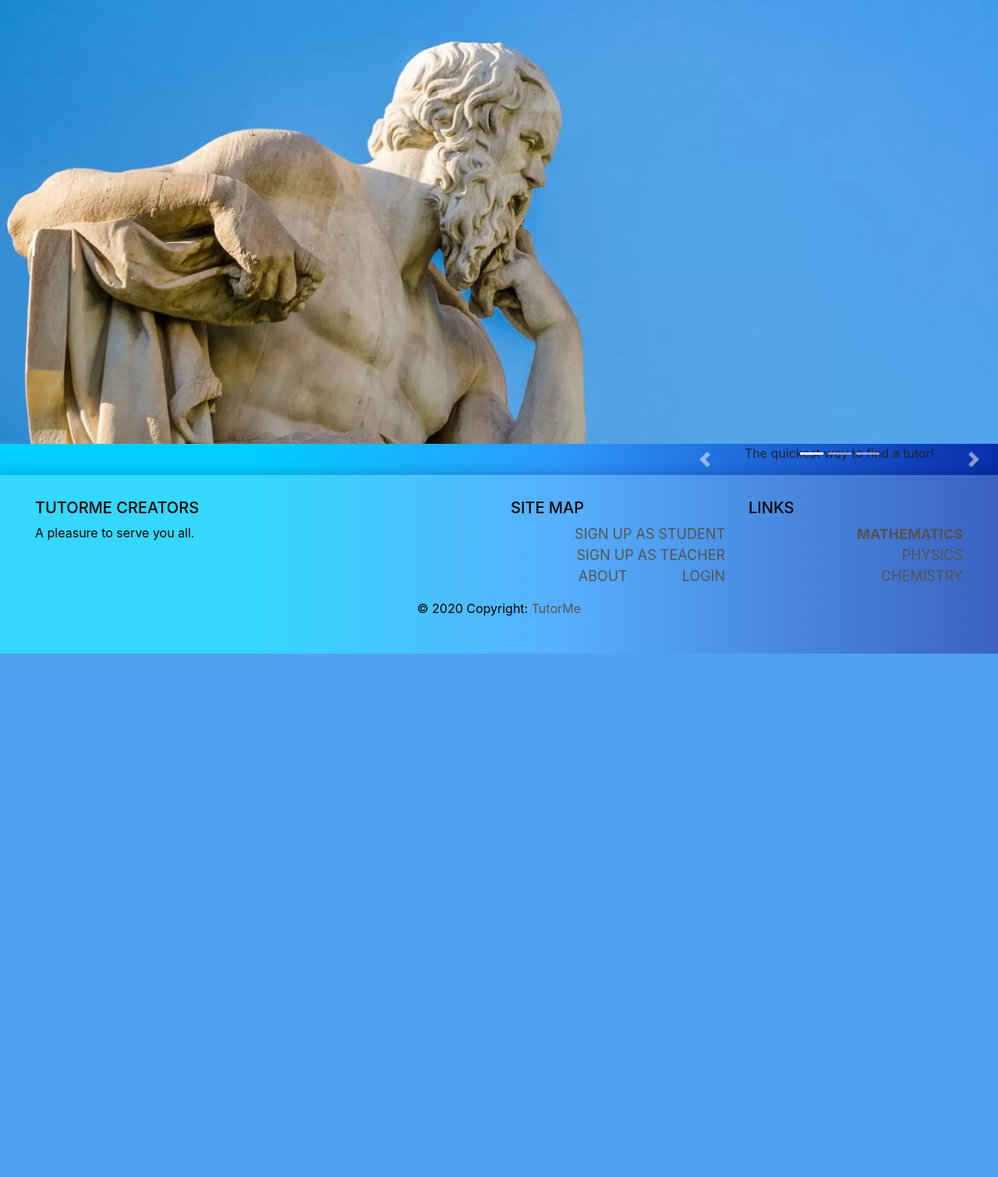
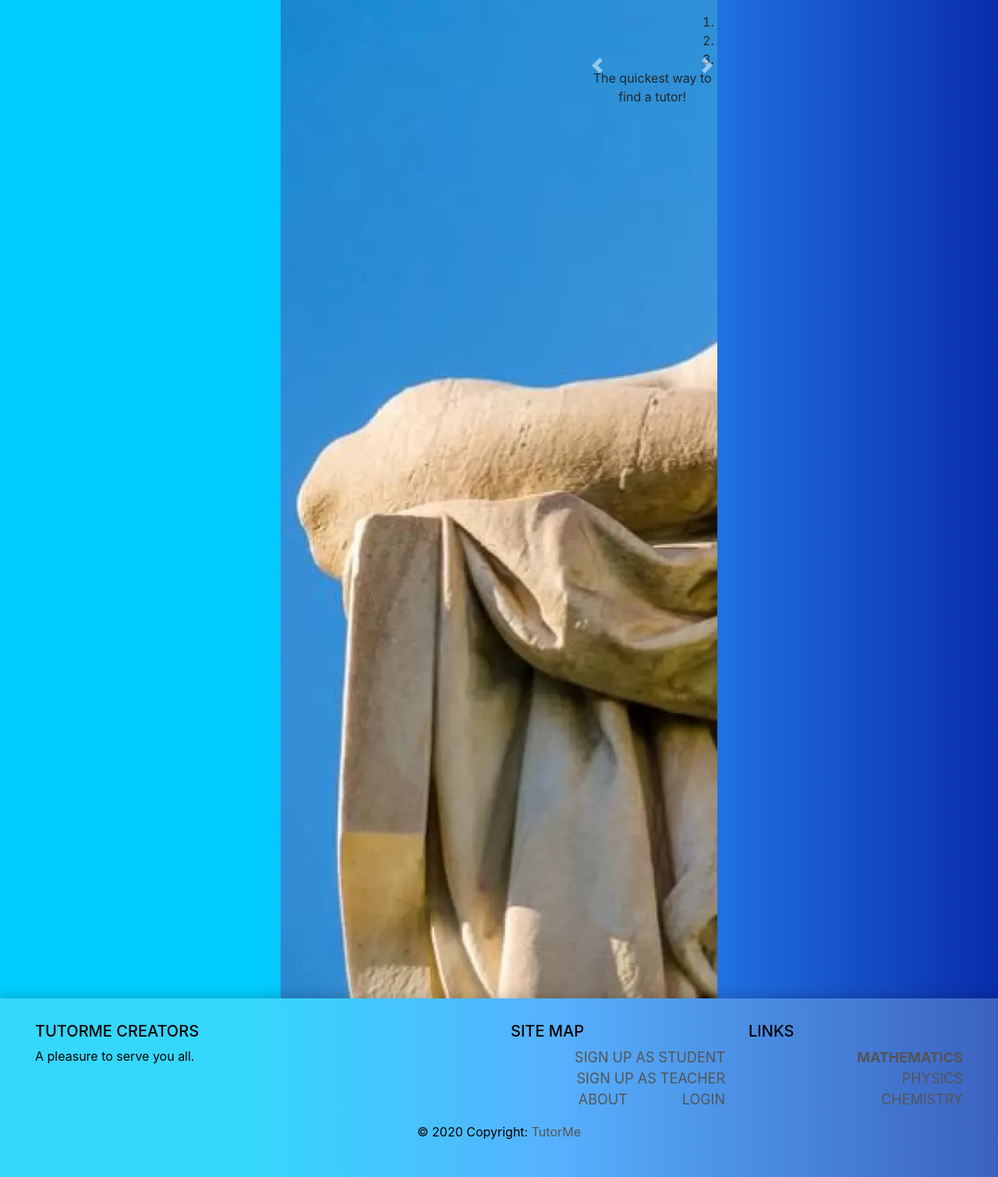
Before and after one commit to panagiotisp95/tutorme, a Django app: template TutorMe/templates/tutorme/index.html in a window 1280 px wide. Shown: the part 186-1695 px from the top of the page at 78% size. Before the commit the page ends 1024 px from the top, so only its background shows below. Run offline with Django 3.2, Linux system fonts and the light colour scheme; the template is opened without the code that fills it: values that come from a table or form of the project are taken from there, others are empty; data comes from the database, SQL or seed files in the repository; both versions use the stored data as it was after the commit; some libraries are stand-ins or nearby versions.

Commit message:
index.html image

```diff
--- a/TutorMe/static/css/index.css
+++ b/TutorMe/static/css/index.css
@@ -51,3 +51,11 @@ img.soc {
 max-width: 100%;
 max-height: 100%;
 }
+
+.ima{
+	background-image: url("/static/images/Socrates1.jpg ");
+	background-repeat:no-repeat;
+	background-size:cover;
+	height: 100vw;
+	width: 70vh;
+}
--- a/TutorMe/static/javascript/search.js
+++ b/TutorMe/static/javascript/search.js
@@ -13,3 +13,9 @@ var options = {
 };
 
 $("#search_box").easyAutocomplete(options);
+
+$(document).ready(function () {
+    $( ".card-link" ).find("input").change(function(){
+
+    });
+});
--- a/TutorMe/templates/tutorme/index.html
+++ b/TutorMe/templates/tutorme/index.html
@@ -47,14 +47,11 @@
     </div>
 </nav>
 
-<div class="image">
-<img src="{% static 'images/Socrates1.jpg' %}" class="soc" alt="Picture of Socrates"/>
-</div>
-
+<div class="ima">
 <div class="row">
     <div class="col-sm-4 offset-md-8 row-centered">
         <div id="carouselExampleIndicators" class="carousel slide" data-ride="carousel">
-            <ol class="carousel-indicators">
+            <ol claszs="carousel-indicators">
                 <li data-target="#carouselExampleIndicators" data-slide-to="0" class="active"></li>
                 <li data-target="#carouselExampleIndicators" data-slide-to="1"></li>
                 <li data-target="#carouselExampleIndicators" data-slide-to="2"></li>
@@ -87,6 +84,7 @@
         </div>
     </div>
 </div>
+</div>
 
 
 {% endblock %}
--- a/TutorMe/templates/tutorme/search.html
+++ b/TutorMe/templates/tutorme/search.html
@@ -43,6 +43,9 @@
                             <h6 class="mb-3 mt-2">{{ teacher.first_name }} {{ teacher.last_name }}</h6>
                             <div class="col-8">
                                 <p align="justify" class="content mb-5 mx-2">Lorem ipsum dolor sit amet, consectetur adipisicing elit, sed do eiusmod tempor incididunt ut labore et dolore magna aliqua Ut enim.</p>
+                                <a href="#" class="card-link"><h4>Rating</h4>
+                                    <div class="rating_{{ forloop.counter0 }}"> <input type="radio" name="rating" value="5" id="5"><label for="5">☆</label> <input type="radio" name="rating" value="4" id="4"><label for="4">☆</label> <input type="radio" name="rating" value="3" id="3"><label for="3">☆</label> <input type="radio" name="rating" value="2" id="2"><label for="2">☆</label> <input type="radio" name="rating" value="1" id="1"><label for="1">☆</label>
+                                </div></a>
                                 <p align="left" class="content mb-5 mx-2">Contact Info: {{ teacher.user.email }}</p>
                             </div>
                             <div class="col-8 mb-3">
```
Also changed, not shown: TutorMe/db.sqlite3. Lines whose indentation alone changed are shown as unchanged.
